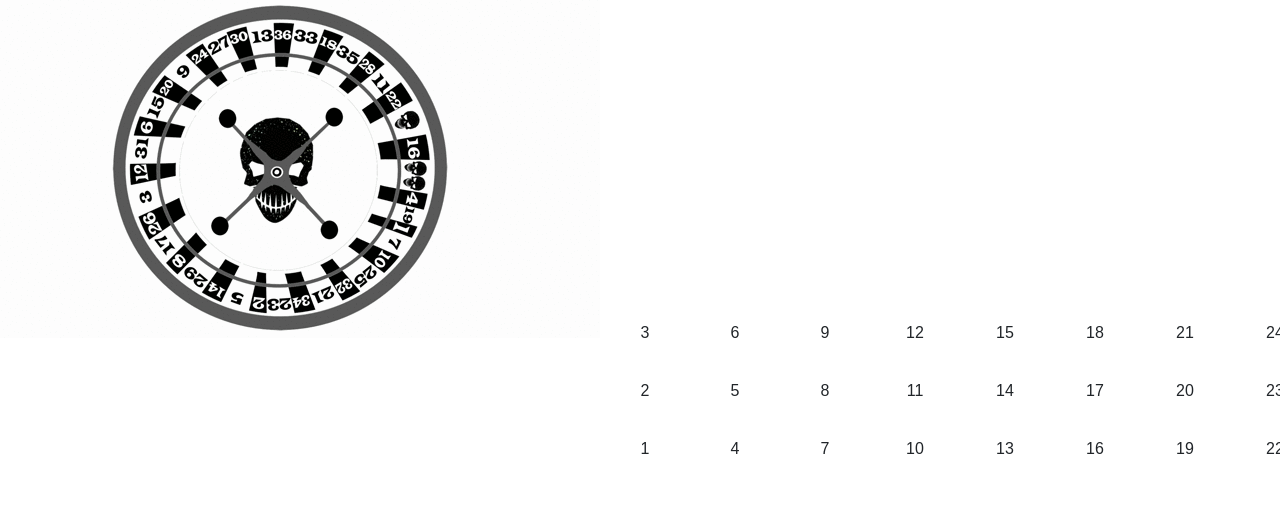
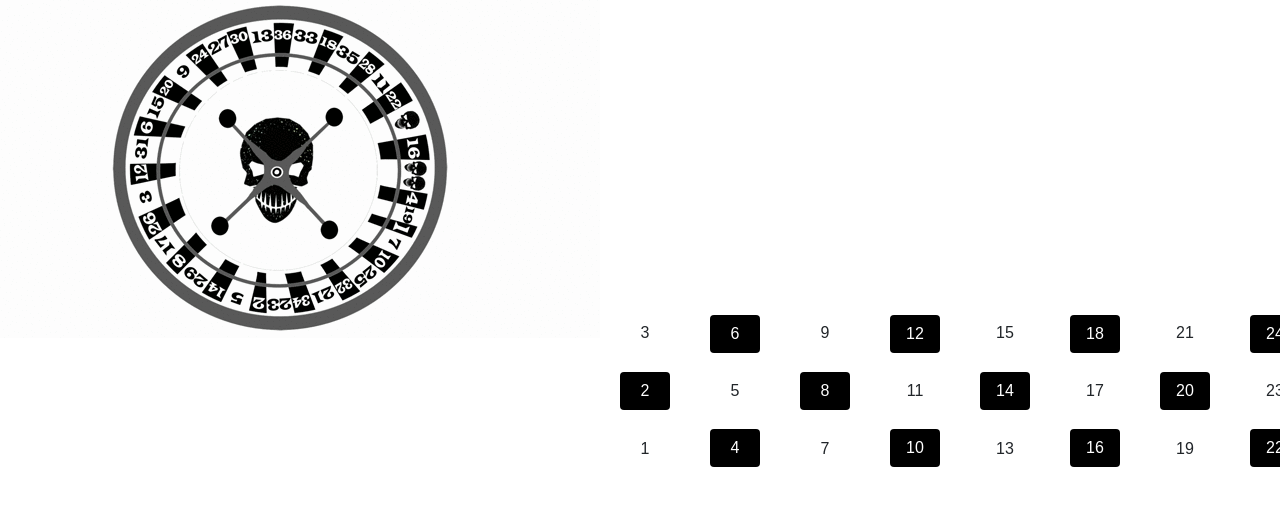
Before and after one commit to Nickds547/roulette, a React (Create React App) app in the folder client/: page / in a window 1280 px wide. Shown: the top 506 px of the page. Built offline with nearby package versions, Linux system fonts and the light colour scheme.

Commit message:
Switching colors

```diff
--- a/client/src/Components/Button-Table.tsx
+++ b/client/src/Components/Button-Table.tsx
@@ -22,17 +22,17 @@ const ButtonTable = () =>{
                         <>
                         { <div className="button-wrapper">
                             <button
-                                className={`btn roulette-button ${firsButton % 2 === 0 ? 'white-button' : 'black-button'}`}
+                                className={`btn roulette-button ${firsButton % 2 === 0 ? 'black-button' : 'white-button'}`}
                             >
                                     {firsButton}
                             </button>
                             <button
-                                className={`btn roulette-button ${secondButton % 2 === 0 ? 'white-button' : 'black-button'}`}
+                                className={`btn roulette-button ${secondButton % 2 === 0 ? 'black-button' : 'white-button'}`}
                             >
                                     {secondButton}
                             </button>
                             <button
-                                className={`btn roulette-button ${thirdButton % 2 === 0 ? 'white-button' : 'black-button'}`}
+                                className={`btn roulette-button ${thirdButton % 2 === 0 ? 'black-button' : 'white-button'}`}
                             >
                                     {thirdButton}
                             </button>
--- a/client/src/styles/Button-Table.css
+++ b/client/src/styles/Button-Table.css
@@ -16,14 +16,14 @@
 }
 
 .white-button{
-    background-color:white;
-    border: black;
+    background-color:white !important;
+    border: black !important;
     border-width: thin;
     border-style: solid;
 }
 .black-button{
-    background-color: black;
-    color: white;
+    background-color: black !important;
+    color: white !important;
 }
 
 .container-wrapper{
```
